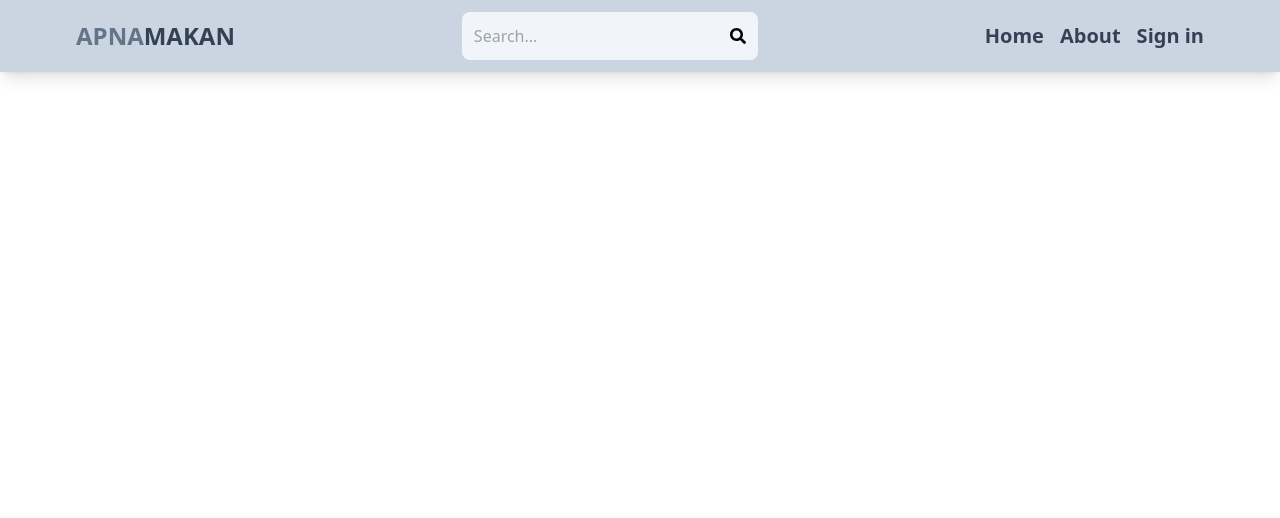
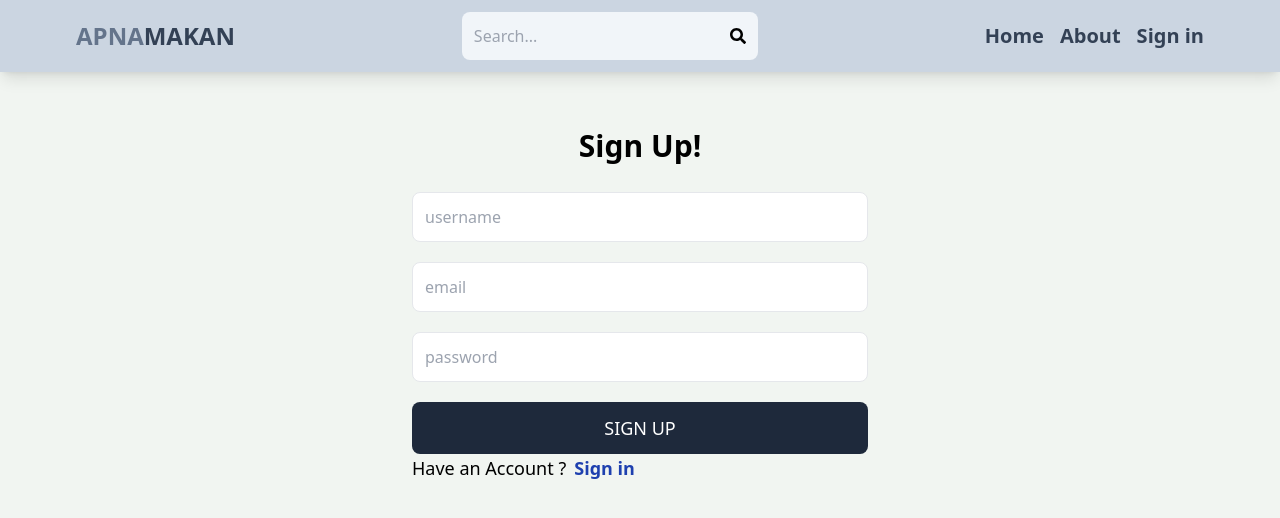
Before and after one commit to Kodey18/MERN-ESTATE, a React (Vite) app in the folder client/: page /signup in a window 1280 px wide. Shown: the top 518 px of the page. Built offline with nearby package versions, Linux system fonts and the light colour scheme.

Commit message:
sigin up page ui created

```diff
--- a/client/src/App.jsx
+++ b/client/src/App.jsx
@@ -13,8 +13,8 @@
       <Header />
       <Routes>
         <Route path='/' element={<Home />} />
-        <Route path='/sign-in' element={<Signin />} />
-        <Route path='/sign-up' element={<Signup />} />
+        <Route path='/signin' element={<Signin />} />
+        <Route path='/signup' element={<Signup />} />
         <Route path='/about' element={<About />} />
         <Route path='/profile' element={<Profile />} />
       </Routes>
--- a/client/src/components/Header.jsx
+++ b/client/src/components/Header.jsx
@@ -26,7 +26,7 @@
                     </Link>
                 </li>
                 <li className='hidden sm:inline text-slate-700 hover:underline'>
-                    <Link to={'/sign-in'}>
+                    <Link to={'/signin'}>
                     Sign in
                     </Link>
                 </li>
--- a/client/src/index.css
+++ b/client/src/index.css
@@ -1,3 +1,7 @@
 @tailwind base;
 @tailwind components;
 @tailwind utilities;
+
+body{
+    background-color: rgba(241, 245, 241, 1);
+}
--- a/client/src/pages/Signup.jsx
+++ b/client/src/pages/Signup.jsx
@@ -1,9 +1,43 @@
 import React from 'react'
+import { Link } from 'react-router-dom';
 
 const Signup = () => {
   return (
-    <div>Signup</div>
-  )
+    <div className='max-w-lg mx-auto p-7'>
+      <h1 className="text-3xl text-center font-semibold my-7">Sign Up!</h1>
+      <form className="flex flex-col gap-5">
+        <input
+          type="text"
+          placeholder="username"
+          className="border rounded-lg p-3"
+          id="username"
+        />
+        <input
+          type="text"
+          placeholder="email"
+          className="border rounded-lg p-3"
+          id="email"
+        />
+        <input
+          type="password"
+          placeholder="password"
+          className="border rounded-lg p-3"
+          id='password'
+        />
+        <button
+          className='bg-slate-800 rounded-lg text-white p-3 hover:opacity-95 uppercase text-lg disabled:opacity-80'
+        >
+          Sign Up
+        </button>
+      </form>
+      <div className='text-lg flex gap-2'>
+        <p>Have an Account ?</p>
+        <Link to={'/signin'}>
+          <span className='text-blue-800 font-semibold'>Sign in</span>
+        </Link>
+      </div>
+    </div>
+  );
 }
 
 export default Signup
```
